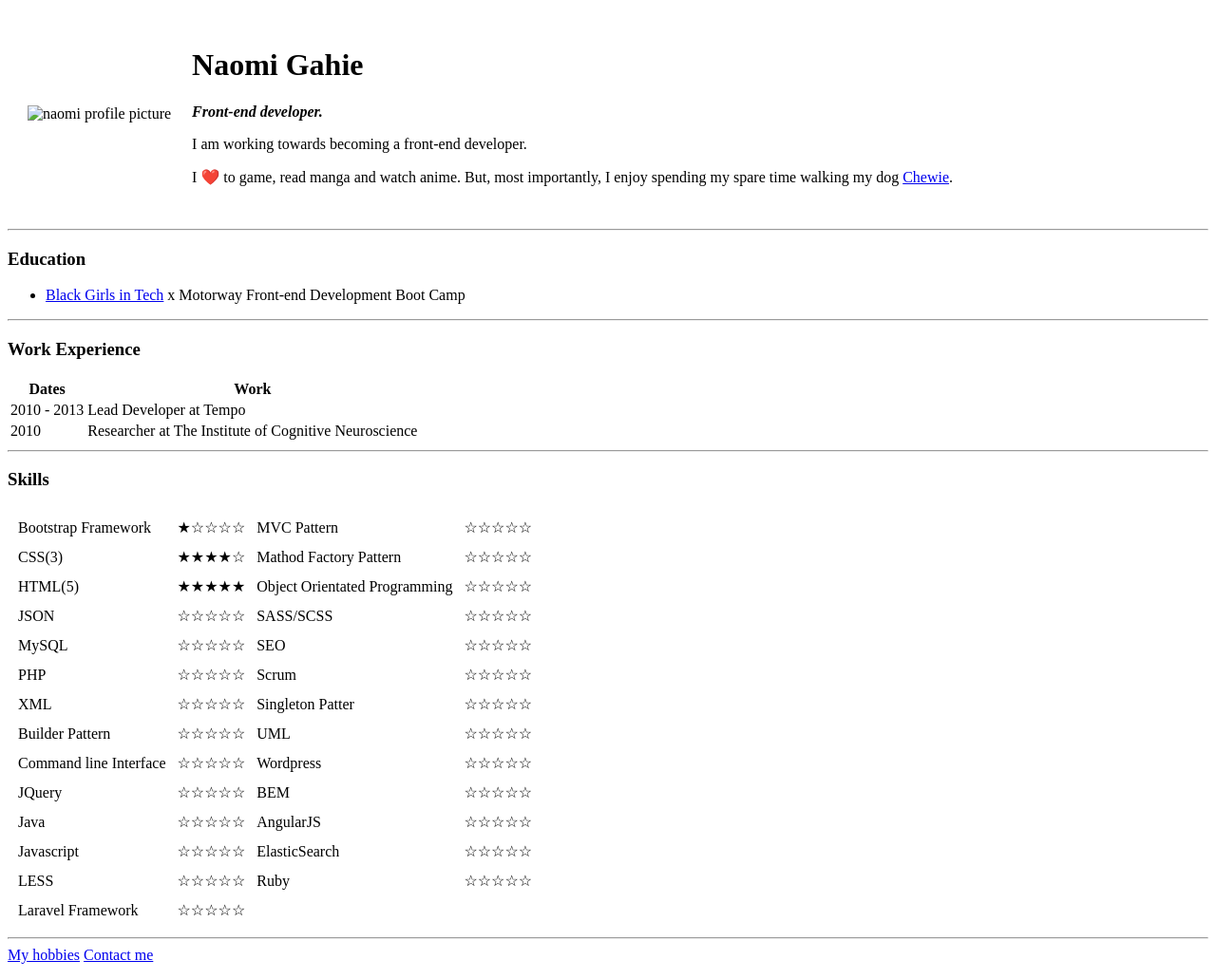
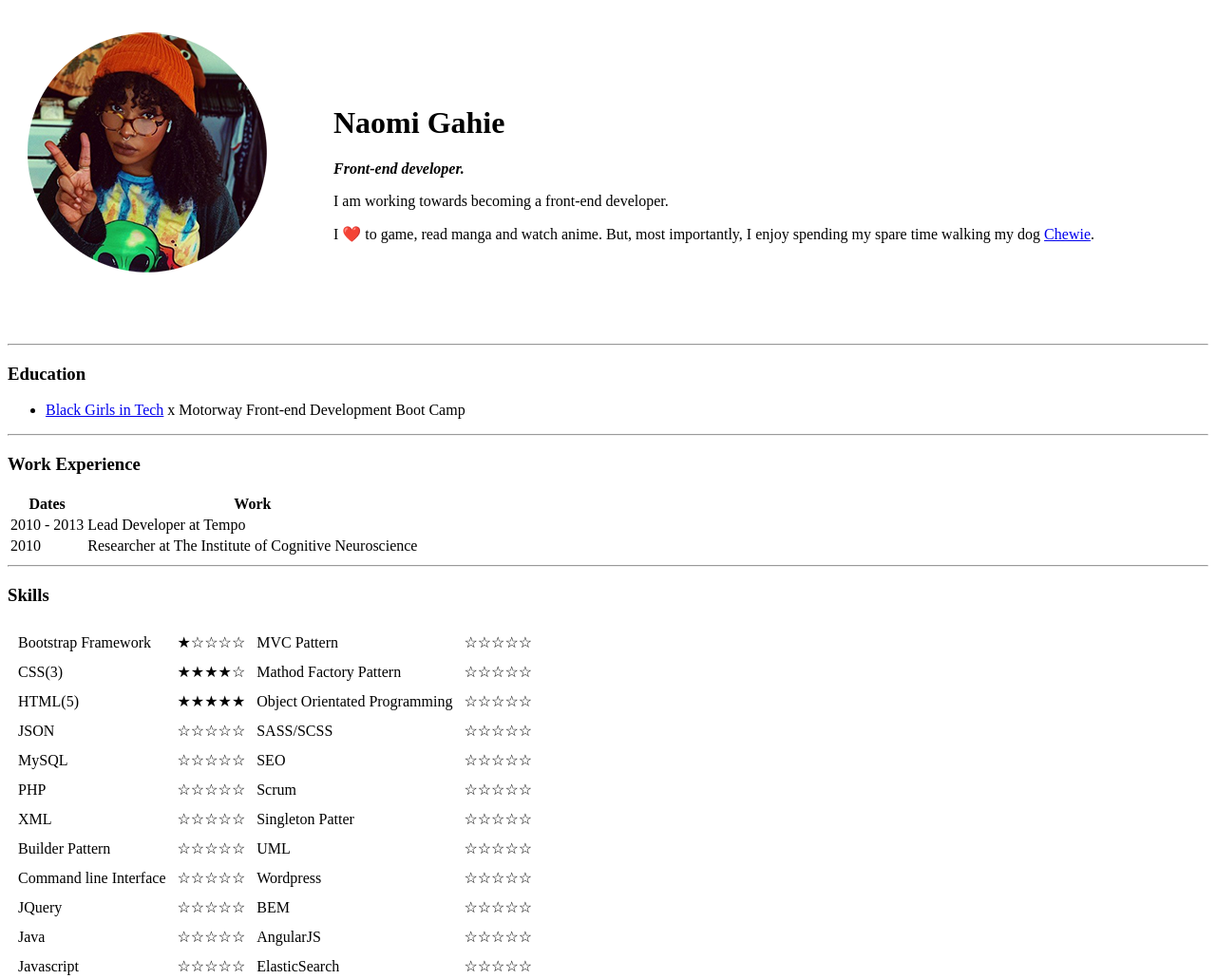
Before and after one commit to Captainnoodle/test-site, a plain HTML site: page index.html in a window 1280 px wide. Shown: the top 1031 px of the page at 95% size. Drawn offline with Linux system fonts and the light colour scheme; the site is published under a folder, as on GitHub Pages, so addresses that start at the root find nothing.

Commit message:
Moved image

```diff
--- a/index.html
+++ b/index.html
@@ -9,7 +9,7 @@
 			<tbody>
 				<tr>
 					<td>
-						<img src="/img/naomi.png" alt="naomi profile picture" />
+						<img src="naomi.png" alt="naomi profile picture" />
 					</td>
 					<td>
 						<h1>Naomi Gahie</h1>
```
Also changed, not shown: naomi.png (added).
